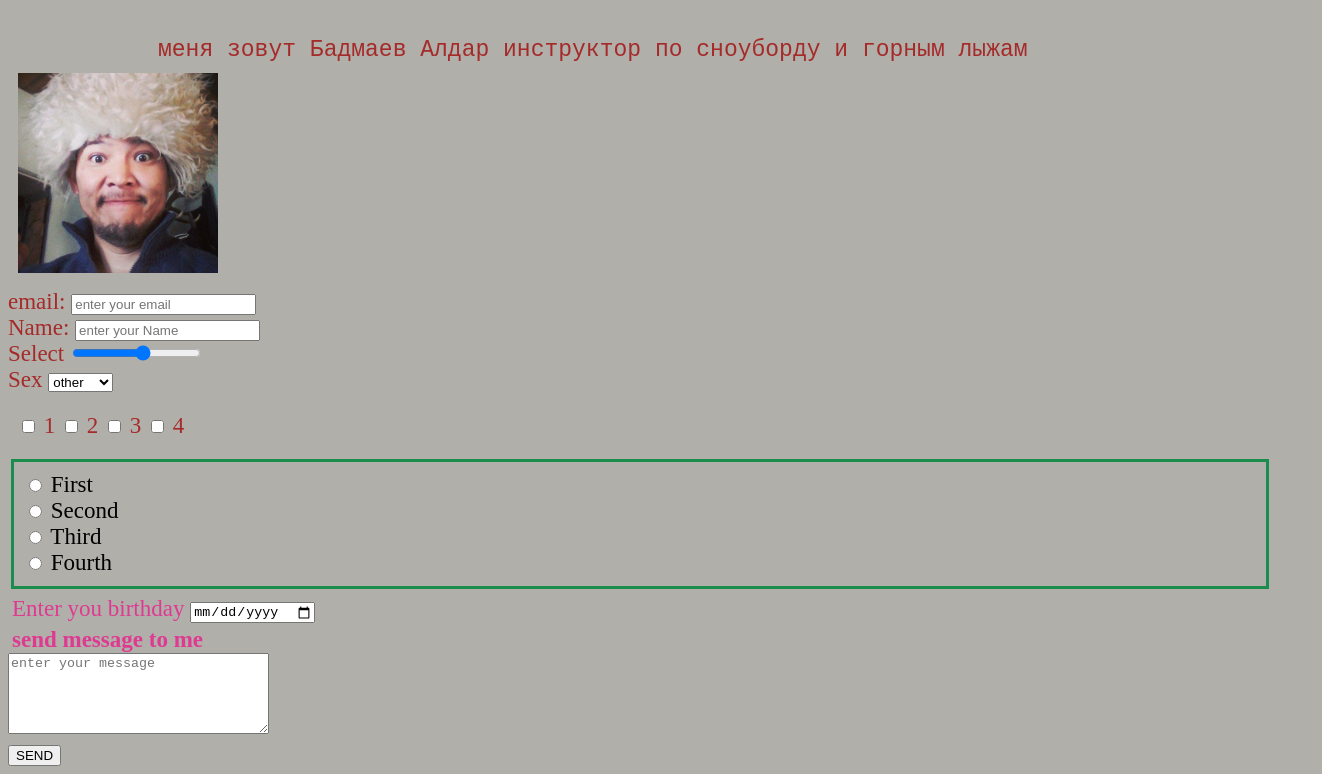
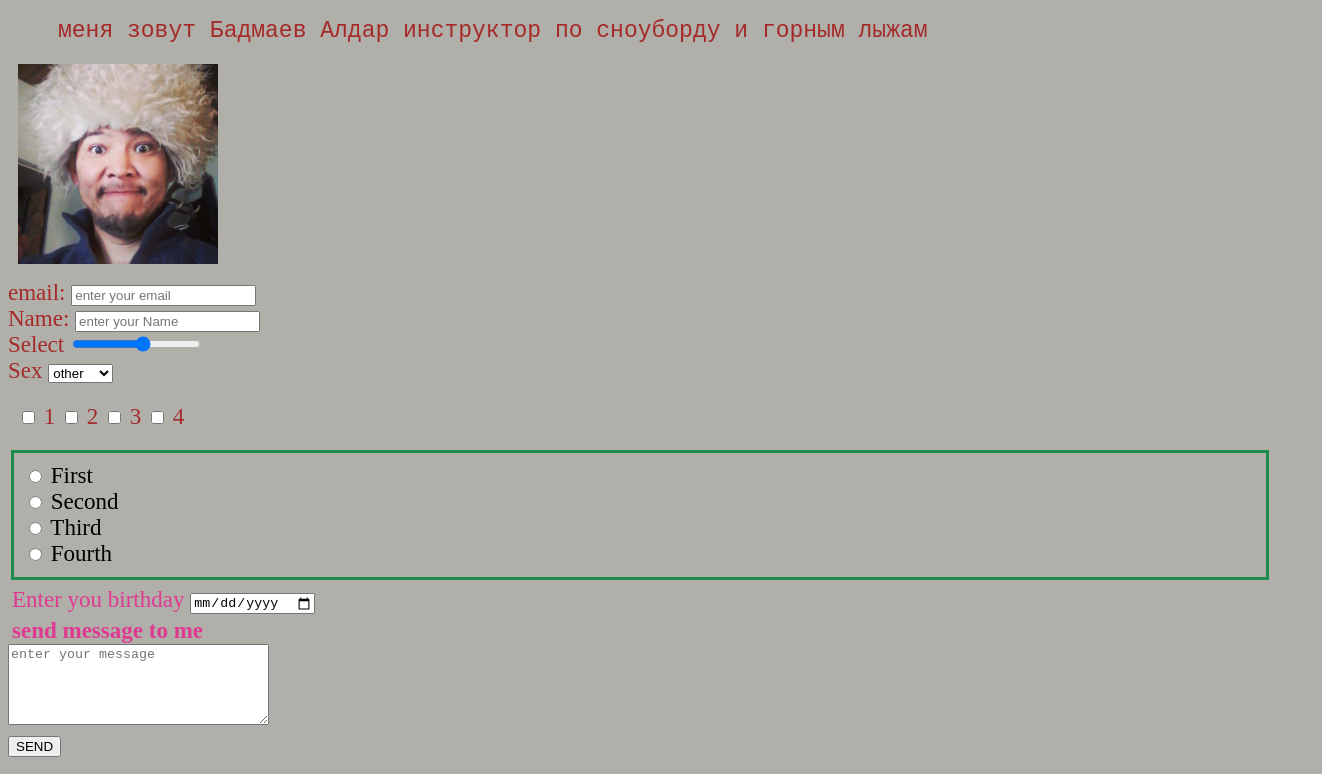
Before and after one commit to BADALDAR/js, a plain HTML site: page index.html in a window 1280 px wide. Shown: the part 101-875 px from the top of the page, 1322 px wide, since content can reach past the window. Drawn offline with Linux system fonts and the light colour scheme; a web font is replaced by a local one.

Commit message:
Add files via upload

```diff
--- a/styles.css
+++ b/styles.css
@@ -1,6 +1,7 @@
 h1 {
 	color: darkcyan;
 	letter-spacing: 1px;
+	text-align: center;
 }
 body {
 	background-color: rgb(177, 175, 169);
@@ -8,9 +9,10 @@ body {
 	color: brown;
 }
 .info {
-	margin-top: 50px;
-	margin-left: 150px;
-	display: block;
+	width: 100%;
+	margin: 10px 50px;
+	text-align: center;
+	display:flex;
 	font-family: 'Courier New', Courier, monospace;
 	@media (max-width: 600px) {
 		display: block;
```
